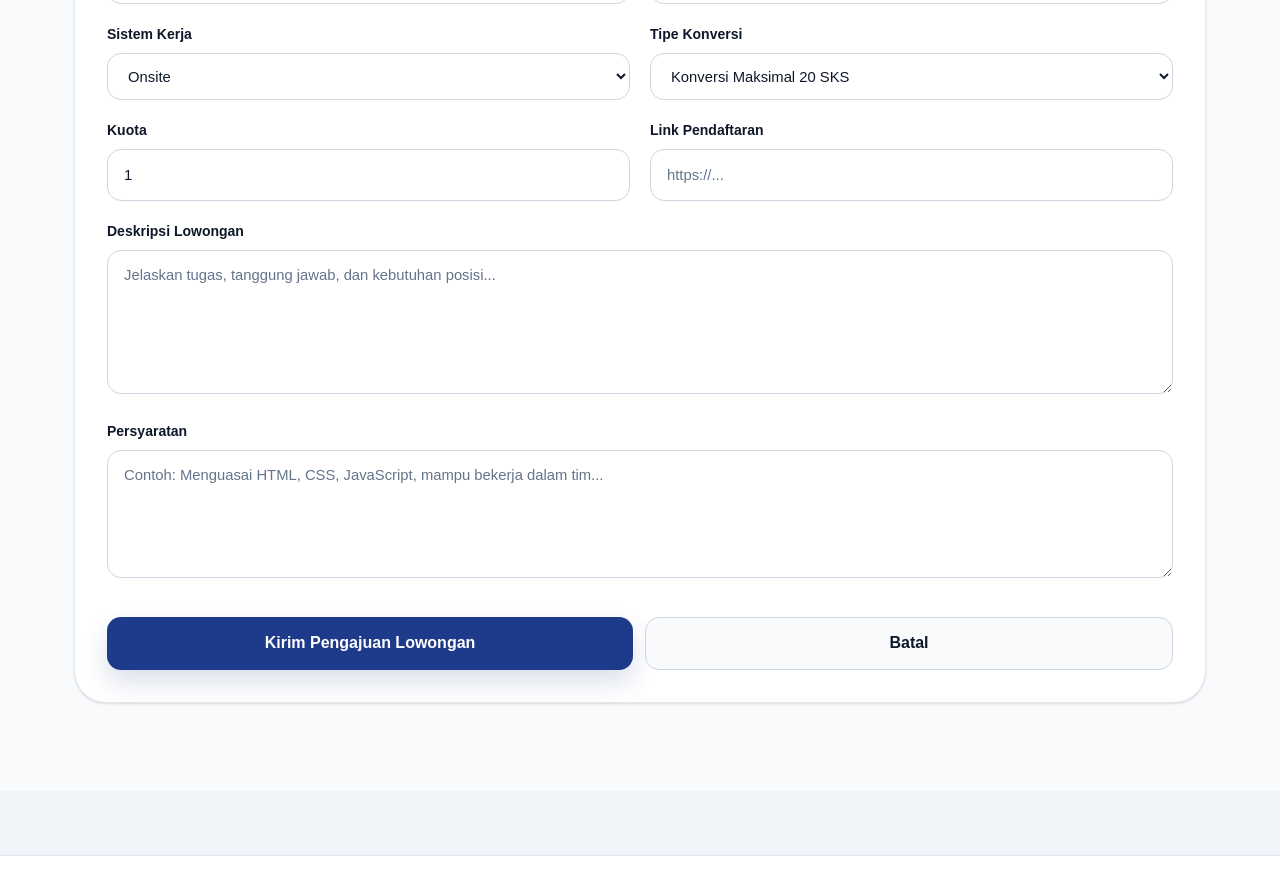
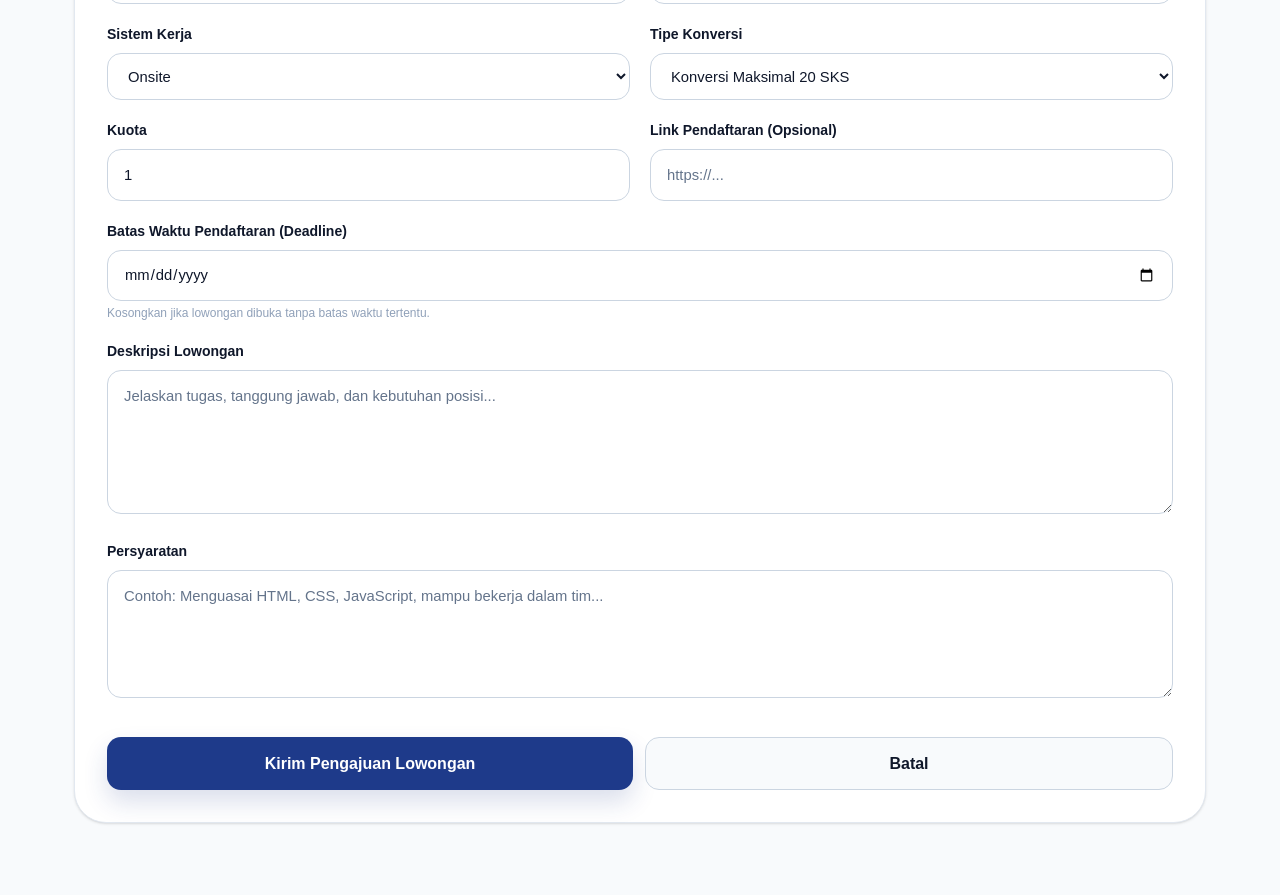
Before and after one commit to Annisyadwi00/webmagangskripsi-njs, a Next.js app: page /ajukan-lowongan in a window 1280 px wide. Shown: the part 1320-2215 px from the top of the page. Built offline with nearby package versions, Linux system fonts and the light colour scheme; no server answers.

Commit message:
feat: add valid_until date field (deadline/batas pendaftaran) to ajukan lowongan form and admin view

```diff
--- a/src/app/ajukan-lowongan/page.tsx
+++ b/src/app/ajukan-lowongan/page.tsx
@@ -22,6 +22,7 @@ type FormState = {
   tipe_konversi: 'Konversi 20 SKS' | 'Tidak Konversi' | 'Konversi 2 SKS';
   kuota: number;
   link_pendaftaran: string;
+  valid_until: string;
 };
 
 const initialForm: FormState = {
@@ -41,6 +42,7 @@ const initialForm: FormState = {
   tipe_konversi: 'Konversi 20 SKS',
   kuota: 1,
   link_pendaftaran: '',
+  valid_until: '',
 };
 
 export default function AjukanLowonganPage() {
@@ -99,6 +101,7 @@ export default function AjukanLowonganPage() {
         tipe_konversi: form.tipe_konversi,
         kuota: Number(form.kuota),
         link_pendaftaran: form.link_pendaftaran.trim() || null,
+        valid_until: form.valid_until || null,
       });
 
       setMessage(
@@ -367,7 +370,7 @@ export default function AjukanLowonganPage() {
                 </div>
 
                 <div>
-                  <label className="app-label">Link Pendaftaran</label>
+                  <label className="app-label">Link Pendaftaran (Opsional)</label>
                   <input
                     type="url"
                     value={form.link_pendaftaran}
@@ -377,6 +380,19 @@ export default function AjukanLowonganPage() {
                     className="app-input"
                     placeholder="https://..."
                   />
+                </div>
+
+                <div className="md:col-span-2">
+                  <label className="app-label">Batas Waktu Pendaftaran (Deadline)</label>
+                  <input
+                    type="date"
+                    value={form.valid_until}
+                    onChange={(e) =>
+                      handleChange('valid_until', e.target.value)
+                    }
+                    className="app-input"
+                  />
+                  <p className="mt-1 text-xs text-slate-400">Kosongkan jika lowongan dibuka tanpa batas waktu tertentu.</p>
                 </div>
 
                 <div className="md:col-span-2">
--- a/src/app/api/pengajuan-lowongan/route.ts
+++ b/src/app/api/pengajuan-lowongan/route.ts
@@ -53,6 +53,7 @@ export async function POST(request: Request) {
       tipe_konversi: body.tipe_konversi || 'Konversi 20 SKS',
       kuota: Number(body.kuota) || 1,
       link_pendaftaran: body.link_pendaftaran?.trim() || null,
+      valid_until: body.valid_until ? new Date(body.valid_until) : null,
       status: 'Menunggu',
       catatan_super_admin: null,
     });
@@ -70,6 +71,7 @@ export async function POST(request: Request) {
         kuota: Number(body.kuota) || 1,
         link_pendaftaran: body.link_pendaftaran?.trim() || null,
         email_perusahaan: body.email_pic?.trim() || null,
+        valid_until: body.valid_until ? new Date(body.valid_until) : null,
         status: 'Nonaktif',
       });
     } catch (errJob) {
@@ -133,6 +135,7 @@ export async function PUT(request: Request) {
           kuota: pengajuan.kuota,
           link_pendaftaran: pengajuan.link_pendaftaran,
           email_perusahaan: pengajuan.email_pic,
+          valid_until: pengajuan.valid_until || null,
           status: 'Aktif',
         });
       } catch (jobErr) {
--- a/src/components/admin/PengajuanLowonganView.tsx
+++ b/src/components/admin/PengajuanLowonganView.tsx
@@ -328,6 +328,7 @@ export default function PengajuanLowonganView({ role = 'Admin' }: { role?: strin
                 <DetailItem label="Tipe Konversi SKS" value={detailItem.tipe_konversi} />
                 <DetailItem label="Kuota Magang" value={`${detailItem.kuota} Mahasiswa`} />
                 <DetailItem label="Lokasi Kerja" value={detailItem.lokasi || 'Menyesuaikan'} />
+                <DetailItem label="Batas Pendaftaran (Deadline)" value={formatDate(detailItem.valid_until)} />
                 <DetailItem label="Alamat Kantor Mitra" value={detailItem.alamat_mitra} />
                 <DetailItem label="Website Mitra" value={detailItem.website_mitra} />
               </div>
--- a/src/lib/pengajuan-lowongan-client.ts
+++ b/src/lib/pengajuan-lowongan-client.ts
@@ -28,6 +28,7 @@ export type PengajuanLowongan = {
   tipe_konversi: TipeKonversiLowongan;
   kuota: number;
   link_pendaftaran: string | null;
+  valid_until?: string | null;
 
   status: PengajuanLowonganStatus;
   catatan_super_admin: string | null;
@@ -53,6 +54,7 @@ export type CreatePengajuanLowonganPayload = {
   tipe_konversi: TipeKonversiLowongan;
   kuota: number;
   link_pendaftaran?: string | null;
+  valid_until?: string | null;
 };
 
 export async function getPengajuanLowonganList() {
--- a/src/models/PengajuanLowongan.ts
+++ b/src/models/PengajuanLowongan.ts
@@ -34,6 +34,7 @@ dokumen_izin_usaha: string | null;
   tipe_konversi: 'Konversi 20 SKS' | 'Tidak Konversi' | 'Konversi 2 SKS';
   kuota: number;
   link_pendaftaran: string | null;
+  valid_until: Date | null;
 
   status: PengajuanLowonganStatus;
   catatan_super_admin: string | null;
@@ -51,6 +52,7 @@ export type PengajuanLowonganCreationAttributes = Optional<
   | 'persyaratan'
   | 'lokasi'
   | 'link_pendaftaran'
+  | 'valid_until'
   | 'status'
   | 'catatan_super_admin'
   | 'createdAt'
@@ -96,6 +98,7 @@ declare dokumen_izin_usaha: string | null;
   declare tipe_konversi: 'Konversi 20 SKS' | 'Tidak Konversi' | 'Konversi 2 SKS';
   declare kuota: number;
   declare link_pendaftaran: string | null;
+  declare valid_until: Date | null;
 
   declare status: PengajuanLowonganStatus;
   declare catatan_super_admin: string | null;
@@ -180,6 +183,10 @@ PengajuanLowongan.init(
       type: DataTypes.STRING,
       allowNull: true,
     },
+    valid_until: {
+      type: DataTypes.DATE,
+      allowNull: true,
+    },
 dokumen_akta_pendirian: {
   type: DataTypes.STRING,
   allowNull: true,
```
